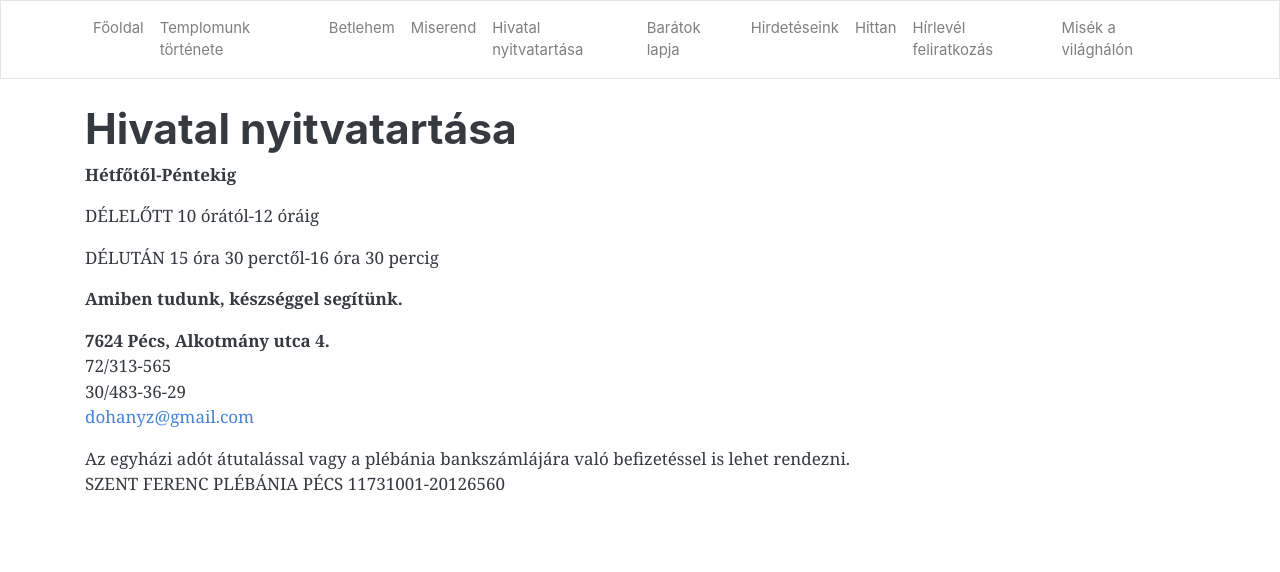
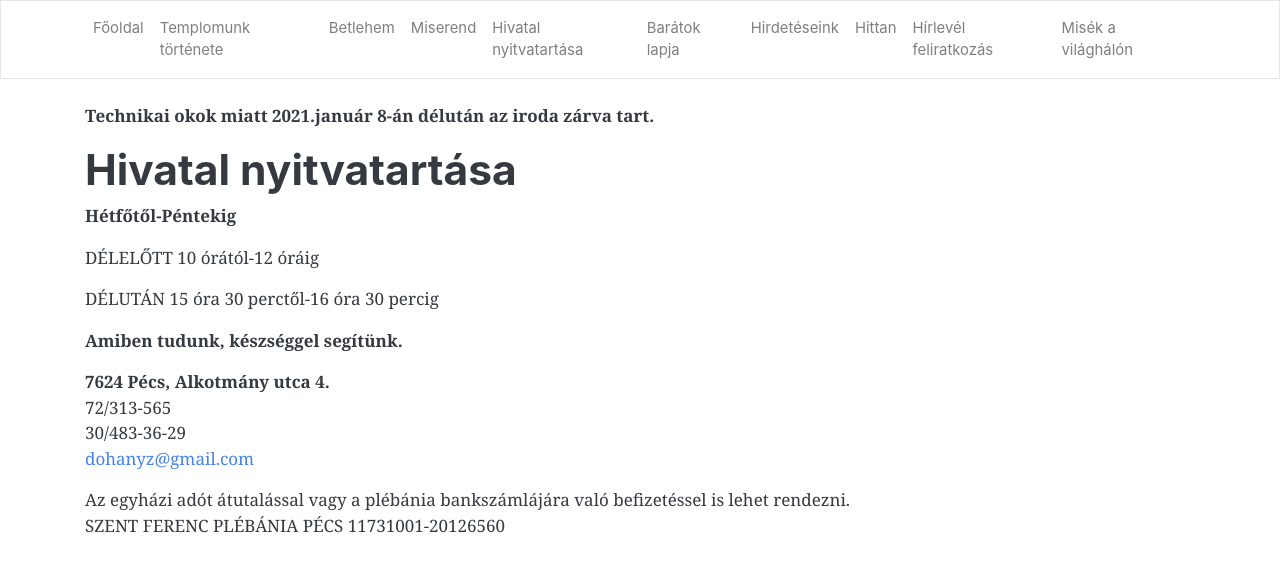
Before and after one commit to pecsi-ferences/pecsi-ferences.github.io, a Jekyll site: the page built from nyitvatartas.md, in a window 1280 px wide. Shown: the top 572 px of the page. Built offline with Jekyll 4.4.1, drawn with Linux system fonts in a browser that asks for light colours; nearby versions of some CDN libraries.

Commit message:
Update from Forestry.io Zoltán Dohány updated nyitvatartas.md

```diff
--- a/nyitvatartas.md
+++ b/nyitvatartas.md
@@ -3,6 +3,7 @@ layout: default
 title: Hivatal nyitvatartása
 
 ---
+**Technikai okok miatt 2021.január 8-án délután az iroda zárva tart.**
 
 # Hivatal nyitvatartása
 
```
